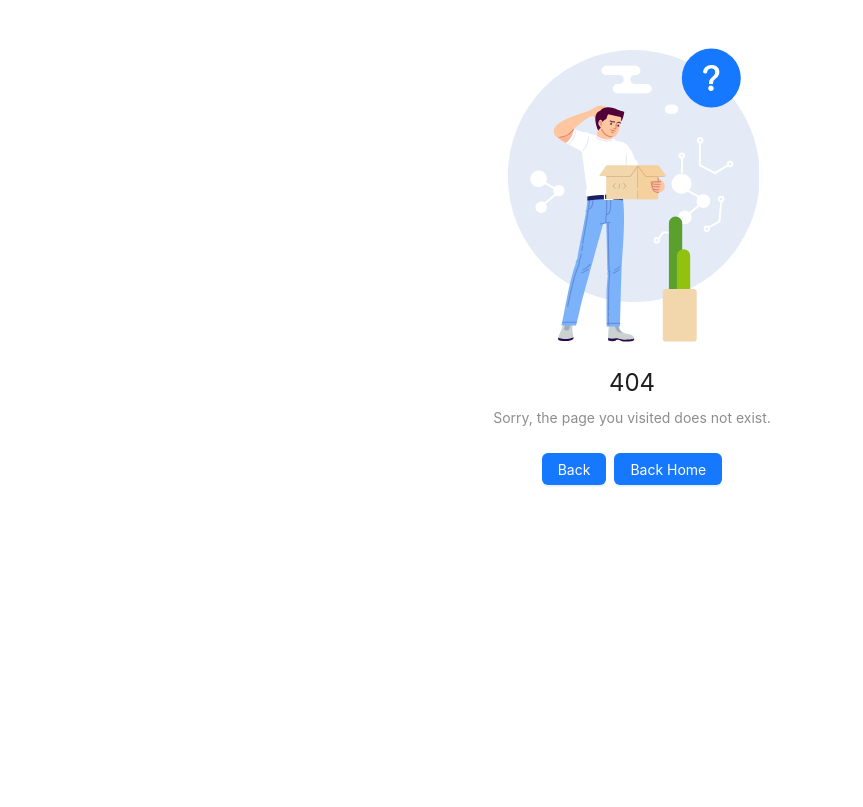
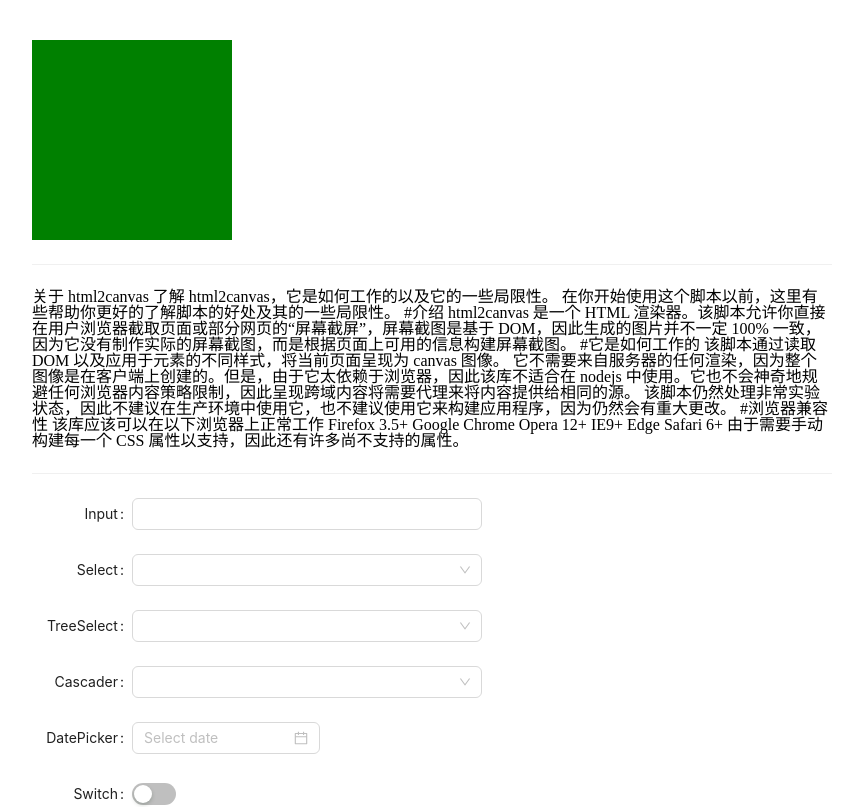
Before and after one commit to lincongyi/ViteReact, a React (Vite) app: page /html2pdf in a window 1280 px wide. Before the commit this address had no page. Shown: the top 807 px of the page, without its empty margins (8-871 px from the left). Built offline with nearby package versions, Linux system fonts and the light colour scheme; the HTML template or start-up script is replaced by a standard one.

Commit message:
解决因循环引用导致vite热更新出错的问题

```diff
--- a/package.json
+++ b/package.json
@@ -12,6 +12,8 @@
     "antd": "^5.2.0",
     "axios": "^1.2.0",
     "echarts": "^5.4.0",
+    "html2canvas": "^1.4.1",
+    "jspdf": "^2.5.1",
     "mobx": "^6.7.0",
     "mobx-react-lite": "^3.4.0",
     "react": "^18.2.0",
--- a/src/App.tsx
+++ b/src/App.tsx
@@ -3,25 +3,19 @@ import 'reset-css'
 import './App.scss'
 import { BrowserRouter, useRoutes } from 'react-router-dom'
 import { routes } from './router'
-
-export const context = React.createContext<
-  | {
-      dispatchAuthRoute: React.Dispatch<TRoutes[]>
-    }
-  | undefined
->(undefined)
+import { context } from './context'
 
 const App = () => {
-  const [authRoute, dispatchAuthRoute] = useReducer(
+  const [currentRoute, dispatchRoute] = useReducer(
     (state: TRoutes[], action: TRoutes[]) => [...state, ...action],
     routes
   )
 
-  const GetRoutes = () => useRoutes(authRoute)
+  const GetRoutes = () => useRoutes(currentRoute)
 
   return (
     // 动态路由配置
-    <context.Provider value={{ dispatchAuthRoute }}>
+    <context.Provider value={{ currentRoute, dispatchRoute }}>
       <BrowserRouter>
         <GetRoutes />
       </BrowserRouter>
--- a/src/components/charts/Doughnut.tsx
+++ b/src/components/charts/Doughnut.tsx
@@ -1,17 +1,17 @@
 import React, { useEffect } from 'react'
 import * as echarts from 'echarts'
 
-const Doughnut:React.FC = () => {
-  type EChartsOption = echarts.EChartsOption;
-  let myChart:echarts.EChartsType
+const Doughnut: React.FC = () => {
+  type EChartsOption = echarts.EChartsOption
+  let myChart: echarts.EChartsType
 
   const option: EChartsOption = {
     tooltip: {
-      trigger: 'item'
+      trigger: 'item',
     },
     legend: {
       top: '5%',
-      left: 'center'
+      left: 'center',
     },
     series: [
       {
@@ -21,27 +21,27 @@ const Doughnut:React.FC = () => {
         avoidLabelOverlap: false,
         label: {
           show: false,
-          position: 'center'
+          position: 'center',
         },
         emphasis: {
           label: {
             show: true,
             fontSize: '40',
-            fontWeight: 'bold'
-          }
+            fontWeight: 'bold',
+          },
         },
         labelLine: {
-          show: false
+          show: false,
         },
         data: [
           { value: 1048, name: 'Search Engine' },
           { value: 735, name: 'Direct' },
           { value: 580, name: 'Email' },
           { value: 484, name: 'Union Ads' },
-          { value: 300, name: 'Video Ads' }
-        ]
-      }
-    ]
+          { value: 300, name: 'Video Ads' },
+        ],
+      },
+    ],
   }
   useEffect(() => {
     if (!myChart) {
--- a/src/components/charts/Line.tsx
+++ b/src/components/charts/Line.tsx
@@ -1,21 +1,23 @@
 import React, { useEffect } from 'react'
 import * as echarts from 'echarts'
 
-const Line:React.FC = () => {
-  type EChartsOption = echarts.EChartsOption;
-  let myChart:echarts.EChartsType
-  const option:EChartsOption = {
+const Line: React.FC = () => {
+  type EChartsOption = echarts.EChartsOption
+  let myChart: echarts.EChartsType
+  const option: EChartsOption = {
     xAxis: {
       type: 'category',
-      data: ['Mon', 'Tue', 'Wed', 'Thu', 'Fri', 'Sat', 'Sun']
+      data: ['Mon', 'Tue', 'Wed', 'Thu', 'Fri', 'Sat', 'Sun'],
     },
     yAxis: {
-      type: 'value'
+      type: 'value',
     },
-    series: [{
-      data: [150, 230, 224, 218, 135, 147, 260],
-      type: 'line'
-    }]
+    series: [
+      {
+        data: [150, 230, 224, 218, 135, 147, 260],
+        type: 'line',
+      },
+    ],
   }
   useEffect(() => {
     if (!myChart) {
--- /dev/null
+++ b/src/context.ts
@@ -0,0 +1,6 @@
+import React from 'react'
+
+export const context = React.createContext<{
+  currentRoute: TRoutes[]
+  dispatchRoute: React.Dispatch<TRoutes[]>
+} | null>(null)
--- /dev/null
+++ b/src/pages/Html2PDF/index.tsx
@@ -0,0 +1,129 @@
+import React, { useRef } from 'react'
+import html2Canvas from 'html2canvas'
+import JsPDF from 'jspdf'
+import {
+  Button,
+  Cascader,
+  DatePicker,
+  Divider,
+  Form,
+  Input,
+  Select,
+  Switch,
+  TreeSelect,
+} from 'antd'
+
+const Html2Pdf = () => {
+  const ref = useRef<HTMLDivElement>(null)
+  const boxRef = useRef<HTMLDivElement>(null)
+
+  const canvas2pdf = (canvas: HTMLCanvasElement) => {
+    const contentWidth = canvas.width
+    const contentHeight = canvas.height
+
+    // a4纸的尺寸[595.28,841.89]，html页面生成的canvas在pdf中图片的宽高
+    const imgWidth = 595.28
+    const imgHeight = (595.28 / contentWidth) * contentHeight
+    // canvas.crossOrigin="anonymous";
+    const pageData = canvas.toDataURL('image/jpeg', 1.0)
+    const pdf = new JsPDF('p', 'pt', 'a4')
+
+    pdf.addImage(pageData, 'JPEG', 0, 0, imgWidth, imgHeight)
+
+    pdf.save('测试.pdf')
+  }
+
+  /**
+   * 导出pdf
+   */
+  const onExport = async () => {
+    const canvas: HTMLCanvasElement = await html2Canvas(ref.current!)
+    // boxRef.current!.appendChild(canvas)
+    canvas2pdf(canvas)
+  }
+  return (
+    <>
+      <div id='oDiv' ref={ref} style={{ width: 800, padding: 40 }}>
+        <div
+          style={{
+            width: 200,
+            height: 200,
+            backgroundColor: 'green',
+          }}
+        ></div>
+        <Divider />
+        <div>
+          关于 html2canvas 了解 html2canvas，它是如何工作的以及它的一些局限性。
+          在你开始使用这个脚本以前，这里有些帮助你更好的了解脚本的好处及其的一些局限性。
+          #介绍 html2canvas 是一个 HTML
+          渲染器。该脚本允许你直接在用户浏览器截取页面或部分网页的“屏幕截屏”，屏幕截图是基于
+          DOM，因此生成的图片并不一定 100%
+          一致，因为它没有制作实际的屏幕截图，而是根据页面上可用的信息构建屏幕截图。
+          #它是如何工作的 该脚本通过读取 DOM
+          以及应用于元素的不同样式，将当前页面呈现为 canvas 图像。
+          它不需要来自服务器的任何渲染，因为整个图像是在客户端上创建的。但是，由于它太依赖于浏览器，因此该库不适合在
+          nodejs
+          中使用。它也不会神奇地规避任何浏览器内容策略限制，因此呈现跨域内容将需要代理来将内容提供给相同的源。
+          该脚本仍然处理非常实验状态，因此不建议在生产环境中使用它，也不建议使用它来构建应用程序，因为仍然会有重大更改。
+          #浏览器兼容性 该库应该可以在以下浏览器上正常工作 Firefox 3.5+ Google
+          Chrome Opera 12+ IE9+ Edge Safari 6+ 由于需要手动构建每一个 CSS
+          属性以支持，因此还有许多尚不支持的属性。
+        </div>
+        <Divider />
+        <Form
+          labelCol={{ span: 4 }}
+          wrapperCol={{ span: 14 }}
+          layout='horizontal'
+          style={{ maxWidth: 600 }}
+        >
+          <Form.Item label='Input'>
+            <Input />
+          </Form.Item>
+          <Form.Item label='Select'>
+            <Select>
+              <Select.Option value='demo'>Demo</Select.Option>
+            </Select>
+          </Form.Item>
+          <Form.Item label='TreeSelect'>
+            <TreeSelect
+              treeData={[
+                {
+                  title: 'Light',
+                  value: 'light',
+                  children: [{ title: 'Bamboo', value: 'bamboo' }],
+                },
+              ]}
+            />
+          </Form.Item>
+          <Form.Item label='Cascader'>
+            <Cascader
+              options={[
+                {
+                  value: 'zhejiang',
+                  label: 'Zhejiang',
+                  children: [{ value: 'hangzhou', label: 'Hangzhou' }],
+                },
+              ]}
+            />
+          </Form.Item>
+          <Form.Item label='DatePicker'>
+            <DatePicker />
+          </Form.Item>
+          <Form.Item label='Switch' valuePropName='checked'>
+            <Switch />
+          </Form.Item>
+          <Form.Item label='Button'>
+            <Button>Button</Button>
+          </Form.Item>
+        </Form>
+      </div>
+
+      <Button type='primary' onClick={onExport}>
+        导出pdf
+      </Button>
+      <div ref={boxRef}></div>
+    </>
+  )
+}
+
+export default Html2Pdf
--- a/src/pages/Playground/index.tsx
+++ b/src/pages/Playground/index.tsx
@@ -16,13 +16,12 @@ import {
 } from 'antd'
 import type { InputRef } from 'antd'
 import type { ColumnsType } from 'antd/es/table'
-import { generateId } from '@utils/index'
+import { generateId, lazyLoad } from '@utils/index'
 import { useStore } from '@stores/index'
 import { useStoreHooks } from '@stores/index.hooks'
 import { observer } from 'mobx-react-lite'
 import { useNavigate } from 'react-router-dom'
-import { context } from '@/App'
-import { lazyLoad } from '@/router'
+import { context } from '@/context'
 import { getMusic, getImages, upload } from '@/api'
 import type { UploadProps } from 'antd/lib/upload/interface'
 import type { UploadFile } from 'antd/es/upload/interface'
@@ -168,9 +167,9 @@ const Playground = () => {
 
   const navigate = useNavigate()
 
-  const { dispatchAuthRoute } = useContext(context)!
+  const { dispatchRoute } = useContext(context)!
 
-  const fetch1 = async () => {
+  const handleFetch = async () => {
     const res = await getMusic()
     console.log(res)
   }
@@ -219,6 +218,30 @@ const Playground = () => {
     const { uid, type: name, url } = data
     setFileList([...fileList, { uid, name, url, status: 'done' }])
   }
+
+  const barRef = useRef<InputRef | null>(null)
+
+  const Bar = React.forwardRef<InputRef>((props, ref) => {
+    const onClick = () => {
+      if (ref) {
+        console.log(
+          (ref as React.MutableRefObject<InputRef>).current?.input?.value
+        )
+      }
+    }
+    return (
+      <div id='bar'>
+        bar 组件
+        <Space direction='vertical'>
+          <Input ref={ref} placeholder='Basic usage' defaultValue='input ref' />
+          <Button type='primary' onClick={onClick}>
+            Primary Button
+          </Button>
+        </Space>
+      </div>
+    )
+  })
+  Bar.displayName = 'Bar'
 
   return (
     <>
@@ -409,10 +432,10 @@ const Playground = () => {
         </Button>
         <Button
           onClick={() =>
-            dispatchAuthRoute([
+            dispatchRoute([
               {
                 path: 'authRoute',
-                element: lazyLoad('authRoute'),
+                element: lazyLoad('AuthRoute'),
               },
             ])
           }
@@ -426,8 +449,8 @@ const Playground = () => {
       <Typography.Title level={3}>单文件上传</Typography.Title>
 
       <Space>
-        <Button type='primary' onClick={fetch1}>
-          请求接口1
+        <Button type='primary' onClick={handleFetch}>
+          请求接口
         </Button>
         <Button type='primary' onClick={initFileList}>
           初始化照片墙
@@ -448,6 +471,8 @@ const Playground = () => {
       </Card>
 
       <Divider />
+
+      <Bar ref={barRef} />
     </>
   )
 }
--- a/src/router/index.tsx
+++ b/src/router/index.tsx
@@ -1,33 +1,13 @@
-import React, { ComponentType, Suspense, lazy } from 'react'
-import { Spin } from 'antd'
+import React from 'react'
 import { Auth } from '@components/auth'
 import Home from '@pages/Home'
 import Layout from '@pages/Layout'
 import Login from '@pages/Login'
-import NotFound from '@pages/NotFound'
 import Configuration from '@pages/Configuration'
 import Playground from '@pages/Playground'
-
-// 从文件系统导入多个模块
-const modules = import.meta.glob(['../pages/*/*.tsx', '../pages/*/*/*.tsx'])
-
-/**
- * 路由懒加载
- * @param {string} module 模块名称
- * @returns {JSX.Element} 懒加载组件
- */
-const lazyLoad = (module: string) => {
-  const Component = lazy(
-    modules[`../pages/${module}/index.tsx`] as () => Promise<{
-      default: ComponentType<any>
-    }>
-  )
-  return (
-    <Suspense fallback={<Spin tip='Loading' size='large'></Spin>}>
-      <Component />
-    </Suspense>
-  )
-}
+import Html2PDF from '@pages/Html2PDF'
+import NotFound from '@pages/NotFound'
+import { lazyLoad } from '@/utils'
 
 const routes: TRoutes[] = [
   {
@@ -118,6 +98,10 @@ const routes: TRoutes[] = [
     path: 'playground',
     element: <Playground />,
   },
+  {
+    path: 'html2pdf',
+    element: <Html2PDF />,
+  },
 ]
 
-export { routes, lazyLoad }
+export { routes }
--- a/src/utils/index.ts
+++ /dev/null
@@ -1,7 +0,0 @@
-/**
- * 生成随机id
- * @returns {string} 随机id
- */
-const generateId = () => Math.random().toString(16).slice(2)
-
-export { generateId }
--- /dev/null
+++ b/src/utils/index.tsx
@@ -0,0 +1,31 @@
+import React, { ComponentType, Suspense, lazy } from 'react'
+import { Spin } from 'antd'
+
+/**
+ * 生成随机id
+ * @returns {string} 随机id
+ */
+const generateId = () => Math.random().toString(16).slice(2)
+
+// 从文件系统导入多个模块
+const modules = import.meta.glob(['../pages/*/*.tsx', '../pages/*/*/*.tsx'])
+
+/**
+ * 路由懒加载
+ * @param {string} module 模块名称
+ * @returns {JSX.Element} 懒加载组件
+ */
+const lazyLoad = (module: string) => {
+  const Component = lazy(
+    modules[`../pages/${module}/index.tsx`] as () => Promise<{
+      default: ComponentType
+    }>
+  )
+  return (
+    <Suspense fallback={<Spin tip='Loading' size='large'></Spin>}>
+      <Component />
+    </Suspense>
+  )
+}
+
+export { generateId, lazyLoad }
```
Also changed, not shown: src/pages/Configuration/index.tsx (+16 -15 lines), src/pages/Summary/ReactMemo/index.tsx (+8 -2 lines), 1 other file (tests, documents, lock files or other folders).
